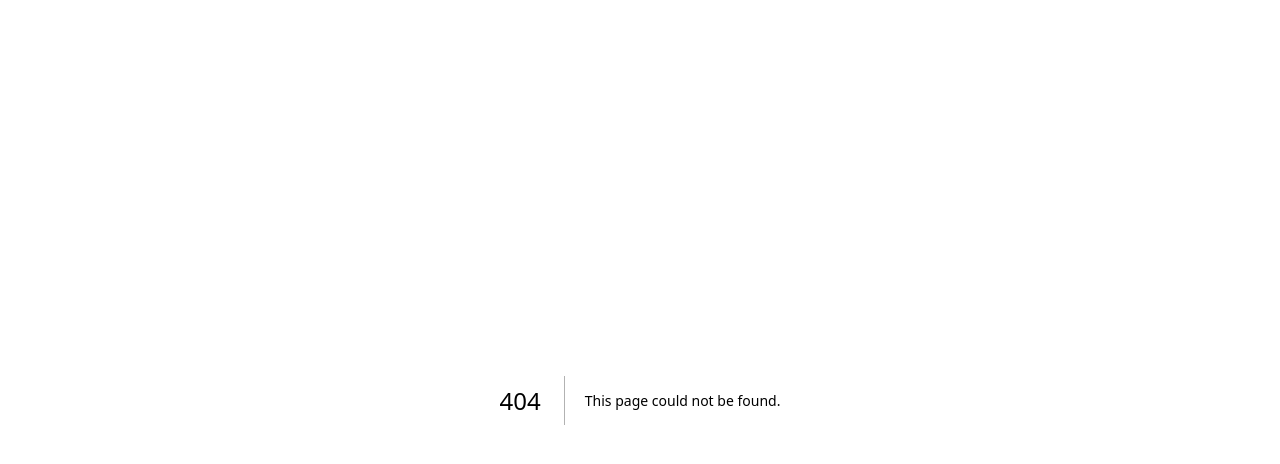
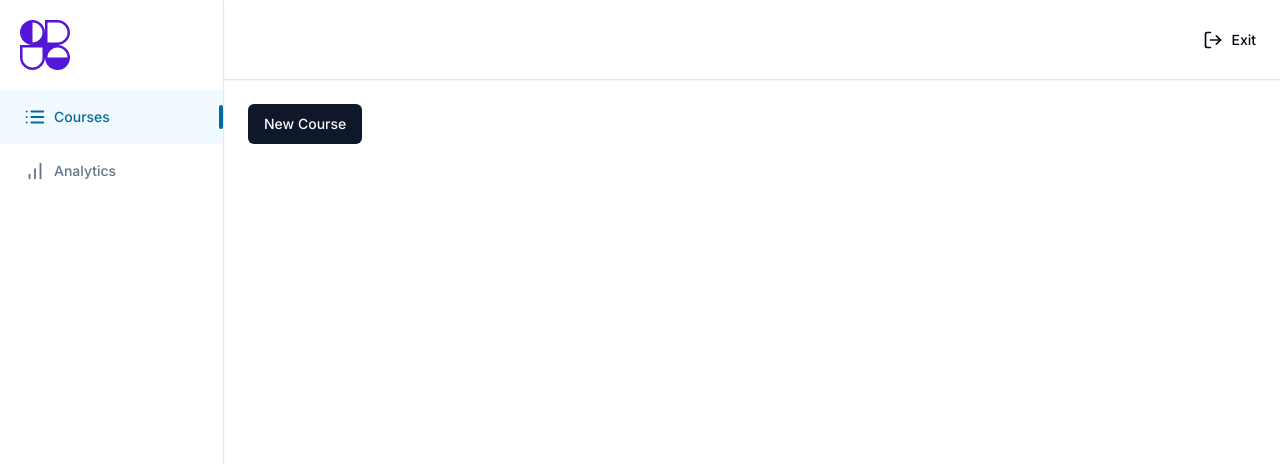
Before and after one commit to mcakyerima/EduHub, a Next.js app: page /teacher/courses in a window 1280 px wide. Before the commit this address had no page. Shown: the top 464 px of the page. Built offline with nearby package versions, Linux system fonts and the light colour scheme.

Commit message:
added teachers dashboard component with the course creation route

```diff
--- /dev/null
+++ b/app/(dashboard)/(routes)/teacher/analytics/page.tsx
@@ -0,0 +1,9 @@
+const AnalyticsPage = () => {
+    return (
+        <div>
+            Analytics
+        </div>
+     );
+}
+
+export default AnalyticsPage;
--- /dev/null
+++ b/app/(dashboard)/(routes)/teacher/courses/page.tsx
@@ -0,0 +1,16 @@
+import { Button } from '@/components/ui/button';
+import Link from 'next/link';
+
+const CoursesPage = () => {
+    return (
+        <div className="p-6">
+            <Link href="/teacher/create">
+                <Button>
+                    New Course
+                </Button>
+            </Link>
+        </div>
+     );
+}
+
+export default CoursesPage;
--- /dev/null
+++ b/app/(dashboard)/(routes)/teacher/create/page.tsx
@@ -0,0 +1,11 @@
+"use client";
+
+const CreatePage = () => {
+    return (
+        <div>
+            Create Page
+        </div>
+     );
+}
+
+export default CreatePage;
--- a/app/(dashboard)/_components/navbar.tsx
+++ b/app/(dashboard)/_components/navbar.tsx
@@ -1,9 +1,11 @@
+import { NavbarRoutes } from "@/components/ui/navbar-routes"
 import { MobileSidebar } from "./mobile-sidebar"
 
 export const Navbar = () => {
     return (
         <div className="p-3 border-b flex h-full items-center bg-white shadow-sm">
             <MobileSidebar/>
+            <NavbarRoutes/>
         </div>
     )
 }
--- a/app/(dashboard)/_components/sidebar-routes.tsx
+++ b/app/(dashboard)/_components/sidebar-routes.tsx
@@ -1,6 +1,7 @@
 "use client";
 
-import { Layout, Compass } from "lucide-react";
+import { usePathname } from 'next/navigation';
+import { Layout, Compass, BarChart, List } from "lucide-react";
 import { SidebarItem } from "./sidebar-item";
 
 const guestRoutes = [
@@ -15,8 +16,28 @@
         href: "/search",
     },
 ]
+
+const teacherRoutes = [
+    {
+        icon: List,
+        label: "Courses",
+        href: "/teacher/courses",
+    },
+    {
+        icon: BarChart,
+        label: "Analytics",
+        href: "/teacher/analytics",
+    }
+]
+
 export const SidebarRoutes = () => {
-    const routes = guestRoutes;
+    const pathname = usePathname();
+
+    // check is teacher page.
+    const isTeacherPage = pathname?.includes("/teacher");
+
+    // dyamically select routes based on teacher and guess.
+    const routes = isTeacherPage ? teacherRoutes : guestRoutes;
     return (
         <div className="flex flex-col w-full">
             {
--- a/app/(dashboard)/layout.tsx
+++ b/app/(dashboard)/layout.tsx
@@ -14,7 +14,7 @@
             <div className="hidden md:flex h-full w-56 flex-col fixed inset-y-0 z-50">
                 <Sidebar/>
             </div>
-            <main className="md:pl-56 h-full">
+            <main className="md:pl-56 pt-[80px] h-full">
                 {children}
             </main>
         </div>
--- /dev/null
+++ b/components/ui/form.tsx
@@ -0,0 +1,176 @@
+import * as React from "react"
+import * as LabelPrimitive from "@radix-ui/react-label"
+import { Slot } from "@radix-ui/react-slot"
+import {
+  Controller,
+  ControllerProps,
+  FieldPath,
+  FieldValues,
+  FormProvider,
+  useFormContext,
+} from "react-hook-form"
+
+import { cn } from "@/lib/utils"
+import { Label } from "@/components/ui/label"
+
+const Form = FormProvider
+
+type FormFieldContextValue<
+  TFieldValues extends FieldValues = FieldValues,
+  TName extends FieldPath<TFieldValues> = FieldPath<TFieldValues>
+> = {
+  name: TName
+}
+
+const FormFieldContext = React.createContext<FormFieldContextValue>(
+  {} as FormFieldContextValue
+)
+
+const FormField = <
+  TFieldValues extends FieldValues = FieldValues,
+  TName extends FieldPath<TFieldValues> = FieldPath<TFieldValues>
+>({
+  ...props
+}: ControllerProps<TFieldValues, TName>) => {
+  return (
+    <FormFieldContext.Provider value={{ name: props.name }}>
+      <Controller {...props} />
+    </FormFieldContext.Provider>
+  )
+}
+
+const useFormField = () => {
+  const fieldContext = React.useContext(FormFieldContext)
+  const itemContext = React.useContext(FormItemContext)
+  const { getFieldState, formState } = useFormContext()
+
+  const fieldState = getFieldState(fieldContext.name, formState)
+
+  if (!fieldContext) {
+    throw new Error("useFormField should be used within <FormField>")
+  }
+
+  const { id } = itemContext
+
+  return {
+    id,
+    name: fieldContext.name,
+    formItemId: `${id}-form-item`,
+    formDescriptionId: `${id}-form-item-description`,
+    formMessageId: `${id}-form-item-message`,
+    ...fieldState,
+  }
+}
+
+type FormItemContextValue = {
+  id: string
+}
+
+const FormItemContext = React.createContext<FormItemContextValue>(
+  {} as FormItemContextValue
+)
+
+const FormItem = React.forwardRef<
+  HTMLDivElement,
+  React.HTMLAttributes<HTMLDivElement>
+>(({ className, ...props }, ref) => {
+  const id = React.useId()
+
+  return (
+    <FormItemContext.Provider value={{ id }}>
+      <div ref={ref} className={cn("space-y-2", className)} {...props} />
+    </FormItemContext.Provider>
+  )
+})
+FormItem.displayName = "FormItem"
+
+const FormLabel = React.forwardRef<
+  React.ElementRef<typeof LabelPrimitive.Root>,
+  React.ComponentPropsWithoutRef<typeof LabelPrimitive.Root>
+>(({ className, ...props }, ref) => {
+  const { error, formItemId } = useFormField()
+
+  return (
+    <Label
+      ref={ref}
+      className={cn(error && "text-destructive", className)}
+      htmlFor={formItemId}
+      {...props}
+    />
+  )
+})
+FormLabel.displayName = "FormLabel"
+
+const FormControl = React.forwardRef<
+  React.ElementRef<typeof Slot>,
+  React.ComponentPropsWithoutRef<typeof Slot>
+>(({ ...props }, ref) => {
+  const { error, formItemId, formDescriptionId, formMessageId } = useFormField()
+
+  return (
+    <Slot
+      ref={ref}
+      id={formItemId}
+      aria-describedby={
+        !error
+          ? `${formDescriptionId}`
+          : `${formDescriptionId} ${formMessageId}`
+      }
+      aria-invalid={!!error}
+      {...props}
+    />
+  )
+})
+FormControl.displayName = "FormControl"
+
+const FormDescription = React.forwardRef<
+  HTMLParagraphElement,
+  React.HTMLAttributes<HTMLParagraphElement>
+>(({ className, ...props }, ref) => {
+  const { formDescriptionId } = useFormField()
+
+  return (
+    <p
+      ref={ref}
+      id={formDescriptionId}
+      className={cn("text-sm text-muted-foreground", className)}
+      {...props}
+    />
+  )
+})
+FormDescription.displayName = "FormDescription"
+
+const FormMessage = React.forwardRef<
+  HTMLParagraphElement,
+  React.HTMLAttributes<HTMLParagraphElement>
+>(({ className, children, ...props }, ref) => {
+  const { error, formMessageId } = useFormField()
+  const body = error ? String(error?.message) : children
+
+  if (!body) {
+    return null
+  }
+
+  return (
+    <p
+      ref={ref}
+      id={formMessageId}
+      className={cn("text-sm font-medium text-destructive", className)}
+      {...props}
+    >
+      {body}
+    </p>
+  )
+})
+FormMessage.displayName = "FormMessage"
+
+export {
+  useFormField,
+  Form,
+  FormItem,
+  FormLabel,
+  FormControl,
+  FormDescription,
+  FormMessage,
+  FormField,
+}
--- /dev/null
+++ b/components/ui/label.tsx
@@ -0,0 +1,26 @@
+"use client"
+
+import * as React from "react"
+import * as LabelPrimitive from "@radix-ui/react-label"
+import { cva, type VariantProps } from "class-variance-authority"
+
+import { cn } from "@/lib/utils"
+
+const labelVariants = cva(
+  "text-sm font-medium leading-none peer-disabled:cursor-not-allowed peer-disabled:opacity-70"
+)
+
+const Label = React.forwardRef<
+  React.ElementRef<typeof LabelPrimitive.Root>,
+  React.ComponentPropsWithoutRef<typeof LabelPrimitive.Root> &
+    VariantProps<typeof labelVariants>
+>(({ className, ...props }, ref) => (
+  <LabelPrimitive.Root
+    ref={ref}
+    className={cn(labelVariants(), className)}
+    {...props}
+  />
+))
+Label.displayName = LabelPrimitive.Root.displayName
+
+export { Label }
--- /dev/null
+++ b/components/ui/navbar-routes.tsx
@@ -0,0 +1,40 @@
+"use client";
+
+import { UserButton } from "@clerk/nextjs";
+import { usePathname, useRouter } from 'next/navigation'
+import { Button } from '@/components/ui/button';
+import { LogOut } from 'lucide-react';
+import Link  from 'next/link';
+
+export const NavbarRoutes = () => {
+    const pathname = usePathname();
+    const router = useRouter();
+
+    // check if pathname is teacher or student and show sidebar
+    // routes based on that.
+
+    const isTeacherPage = pathname?.startsWith("/teacher");
+    const isPlayerPage = pathname?.includes("/chapter");
+
+    return (
+        <div className="flex gap-x-2 ml-auto">
+            { isTeacherPage || isPlayerPage ? (
+                <Link href="/">
+                    <Button size="sm" variant="ghost">
+                        <LogOut className="h-5 w-5 mr-2"/>
+                        Exit
+                    </Button>
+                </Link>
+            ) : (
+                <Link href="/teacher/courses">
+                    <Button size="sm" variant="ghost">
+                        Teacher mode
+                    </Button>
+                </Link>
+            )}
+            <UserButton
+                afterSignOutUrl="/"
+            />
+        </div>
+    )
+}
--- a/package.json
+++ b/package.json
@@ -10,7 +10,9 @@
   },
   "dependencies": {
     "@clerk/nextjs": "^4.29.4",
+    "@hookform/resolvers": "^3.3.4",
     "@radix-ui/react-dialog": "^1.0.5",
+    "@radix-ui/react-label": "^2.0.2",
     "@radix-ui/react-slot": "^1.0.2",
     "class-variance-authority": "^0.7.0",
     "clsx": "^2.1.0",
@@ -18,8 +20,10 @@
     "next": "13.4.12",
     "react": "^18",
     "react-dom": "^18",
+    "react-hook-form": "^7.50.0",
     "tailwind-merge": "^2.2.0",
-    "tailwindcss-animate": "^1.0.7"
+    "tailwindcss-animate": "^1.0.7",
+    "zod": "^3.22.4"
   },
   "devDependencies": {
     "@types/node": "^20",
```
Also changed, not shown: app/(dashboard)/_components/mobile-sidebar.tsx (line endings or trailing spaces), 1 other file (tests, documents, lock files or other folders).
